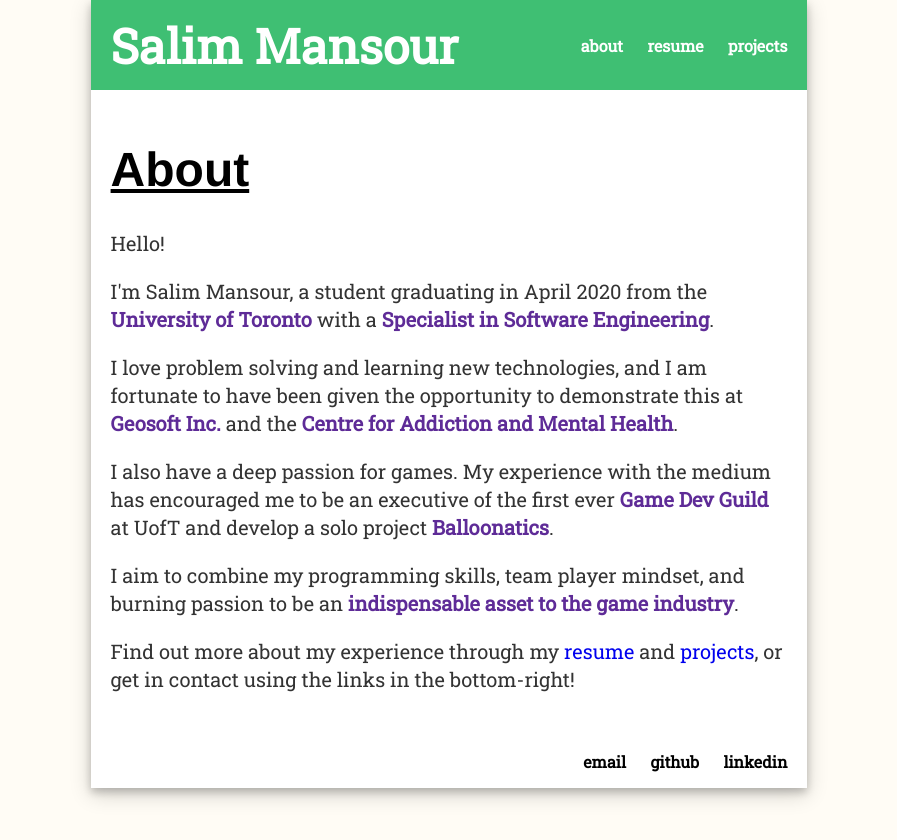
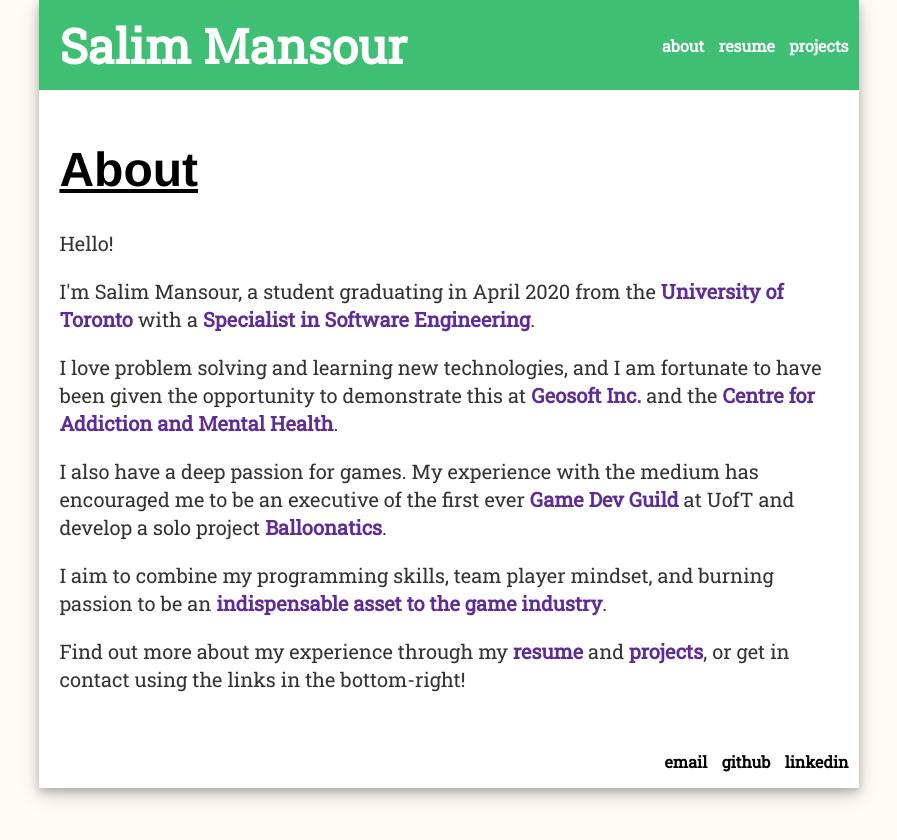
Before and after one commit to slimnsour/slimnsour.github.io, a Jekyll site: the page built from index.html, in a window 1280 px wide. Shown: the top 840 px of the page, without its empty margins (191-1088 px from the left). Built offline with Jekyll 4.4.1, drawn with Linux system fonts in a browser that asks for light colours; nearby versions of some CDN libraries.

Commit message:
Modified link colours and banner size

```diff
--- a/css/main.css
+++ b/css/main.css
@@ -2,7 +2,7 @@
 html { overflow-y: scroll; height: 100%;}
 
 body {
-    width: 70%;
+    width: 80%;
     margin: 0px;
     margin-left: auto;
     margin-right: auto;
@@ -47,7 +47,7 @@ nav ul li {
     display: inline;
     color: #FFFFFF;
     margin: auto;
-    margin-right: 20px;
+    margin-right: 10px;
 }
 
 .nav li.active > a {
--- a/index.html
+++ b/index.html
@@ -15,6 +15,6 @@ title: Salim Mansour | Game Programming
 				Dev Guild</b> at UofT and develop a solo project <b style="color:#5e2b97">Balloonatics</b>.<br>
 		  <p>I aim to combine my programming skills, team player mindset, and burning passion
 				to be an <b style="color:#5e2b97">indispensable asset to the game industry</b>.<br>
-		  <p>Find out more about my experience through my <a href="/resume">resume</a> and
-				<a href="/projects">projects</a>, or get in contact using the links in the bottom-right!
+		  <p>Find out more about my experience through my <b><a href="/resume" style="color:#5e2b97">resume</a></b> and
+				<b><a href="/projects" style="color:#5e2b97">projects</a></b>, or get in contact using the links in the bottom-right!
 		  </p>
--- a/projects/index.html
+++ b/projects/index.html
@@ -16,7 +16,7 @@ title: Projects
 
 
 		</p>
-  <p><a href="https://github.com/slimnsour/balloonatics">Repository</a></p>
+  <p><b><a href="https://github.com/slimnsour/balloonatics" style="color:#5e2b97">Repository</a></b></p>
   <p>Currently working on an arena platformer set in a grotesque hellscape, where running in any direction will loop you back to where you began. <br>
     Use your balloon for gliding and blasting to survival!</p>
 
@@ -57,7 +57,7 @@ title: Projects
 
 
   		</p>
-    <p><a href="https://github.com/TIGRLab/tractify">Repository</a></p>
+    <p><b><a href="https://github.com/TIGRLab/tractify" style="color:#5e2b97">Repository</a></b></p>
     <p>Powerful pipeline for generating tractograms on the Nipype framework, built for preprocessing neuroimaging data efficiently and reproducibly. <br>
     Combines top-of-the-line features from neuroscience and programming, including containerizing for supercomputing and new skullstripping method from niworkflows.</p>
 
--- a/resume/index.html
+++ b/resume/index.html
@@ -7,7 +7,7 @@ title: Projects
 
 
   <h1><u>Resume</u></h1>
-  <p><a href="/assets/Salim_Mansour_Resume.pdf">[View PDF]</a></p>
+  <p><b><a href="/assets/Salim_Mansour_Resume.pdf" style="color:#5e2b97">[View PDF]</a></b></p>
 
   <h2 style="color:#5e2b97">Experience</h2>
   <p><b>Centre for Addiction and Mental Health</b>  (May 2019–August 2019)<br>
@@ -32,7 +32,7 @@ title: Projects
   <p><b>Balloonatics</b>  (Fall 2019–present)<br>
   <p><b>Ray Tracer</b>  (Fall 2019)<br>
   <p><b>tractify</b>  (Summer 2019)<br>
-  <p>Visit my <a href="/projects">projects</a> page for more info!
+  <p>Visit my <b><a href="/projects" style="color:#5e2b97">projects</a></b> page for more info!
   </p>
 
   <h2 style="color:#5e2b97">Languages and Technologies</h2>
```
